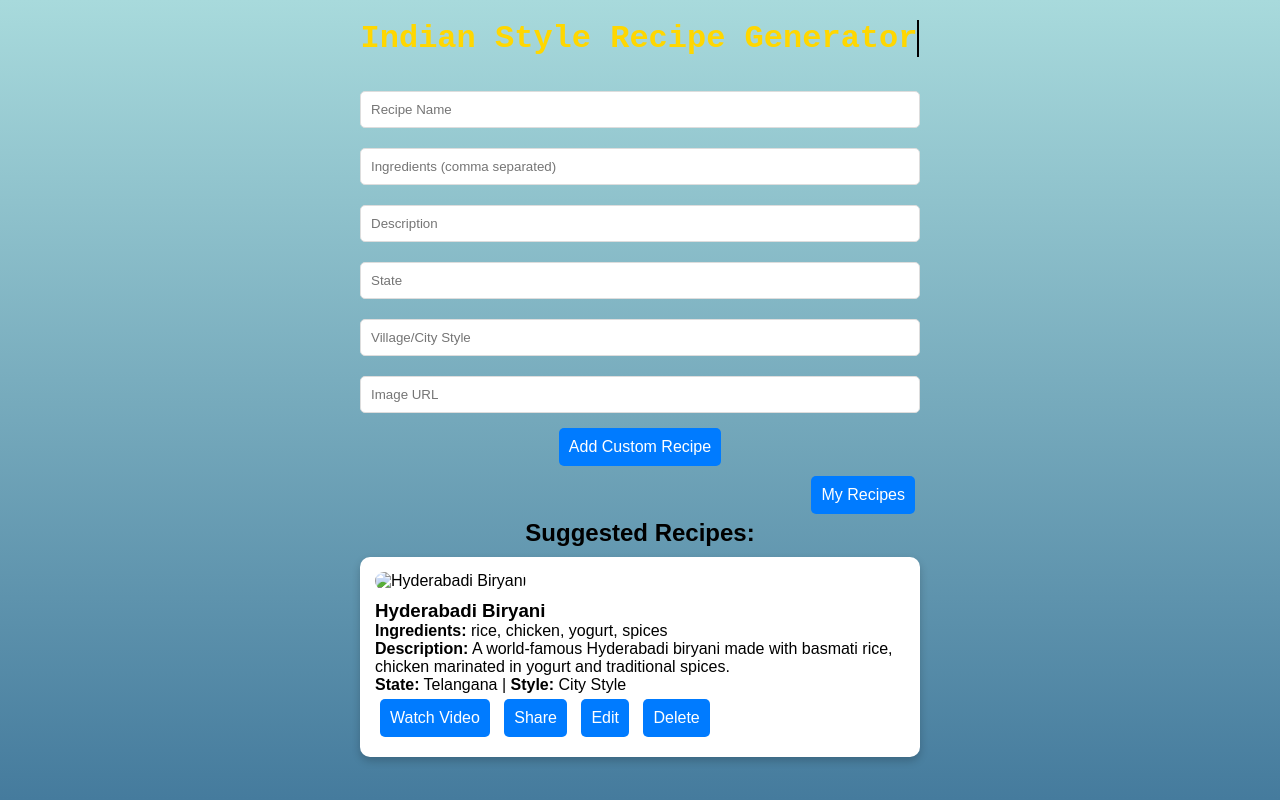
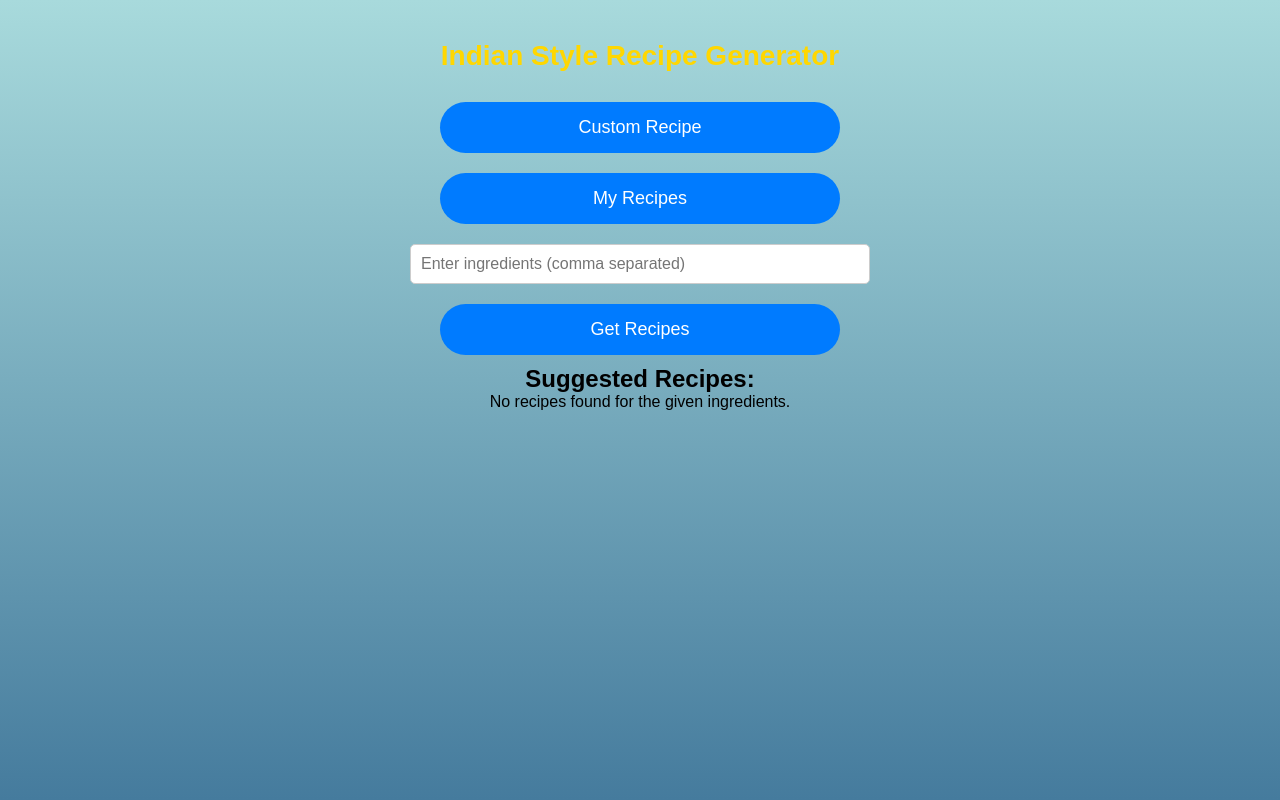
Before and after one commit to Zayan-Coder/desi-rasoi, a plain HTML site: page index.html in a window 1280 px wide. Drawn offline with Linux system fonts and the light colour scheme.

Commit message:
index.html

```diff
--- a/index.html
+++ b/index.html
@@ -16,187 +16,157 @@
             background: linear-gradient(to bottom, #a8dadc, #457b9d);
             display: flex;
             justify-content: center;
-            align-items: flex-start;
+            align-items: flex-start; /* Align to top */
             height: 100vh;
             overflow: hidden;
-            position: relative;
-            padding-top: 20px;
         }
 
         #wrapper {
             text-align: center;
             width: 100%;
-            max-width: 600px;
-            margin: 0 auto;
-            padding: 0 20px;
+            max-width: 500px;
+            margin: 20px auto; /* Centering */
+            padding: 20px;
         }
 
-        /* Typewriter text animation */
-        .typewriter h1 {
-            color: #FFD700; /* Golden color */
-            font-family: monospace;
-            white-space: nowrap;
-            overflow: hidden;
-            border-right: 2px solid;
-            font-weight: bold;
-            animation: typing 5s steps(40, end), blink-caret 0.75s step-end infinite;
-            font-size: 32px;
+        h1 {
+            color: gold; /* Non-glowing gold color */
+            font-size: 28px;
             margin-bottom: 20px;
-            display: inline-block;
         }
 
-        /* Typing effect */
-        @keyframes typing {
-            from { width: 0; }
-            to { width: 100%; }
-        }
-
-        /* Blinking caret */
-        @keyframes blink-caret {
-            from, to { border-color: transparent; }
-            50% { border-color: black; }
-        }
-
-        /* Button styling */
         button {
-            padding: 10px;
+            padding: 15px;
+            margin: 10px 0;
             background-color: #007bff;
             border: none;
-            border-radius: 5px;
+            border-radius: 30px;
             color: white;
-            font-size: 16px;
+            font-size: 18px;
             cursor: pointer;
-            margin: 5px;
+            width: 100%;
+            max-width: 400px;
+            transition: background-color 0.3s;
         }
 
         button:hover {
             background-color: #0056b3;
         }
 
-        /* Input Box Styling */
-        input[type="text"] {
+        /* Recipe Card Styles */
+        .recipe-card {
+            background: linear-gradient(to bottom right, #ffffff, #e0e0e0);
+            border-radius: 15px;
+            padding: 15px;
+            margin: 15px 0;
+            box-shadow: 0 2px 10px rgba(0, 0, 0, 0.1);
+        }
+
+        .recipe-card img {
+            max-width: 100%;
+            border-radius: 10px;
+            height: auto;
+        }
+
+        /* Input Box */
+        input[type="text"], input[type="text"]:focus {
             width: 100%;
             padding: 10px;
+            font-size: 16px;
             margin: 10px 0;
-            border: 1px solid #ddd;
+            border: 1px solid #ccc;
             border-radius: 5px;
+            transition: border-color 0.3s;
         }
 
-        /* Recipe Cards */
-        .recipe-card {
-            background-color: #fff;
-            border-radius: 10px;
-            box-shadow: 0 4px 8px rgba(0, 0, 0, 0.2);
-            padding: 15px;
-            margin: 10px 0;
-            text-align: left;
+        input[type="text"]:focus {
+            border-color: #007bff;
+            outline: none;
         }
 
-        /* Responsive Design */
+        /* Audio Element */
+        audio {
+            display: none; /* Hide audio player */
+        }
+
+        /* Responsive design */
         @media (max-width: 768px) {
-            .typewriter h1 {
+            h1 {
                 font-size: 24px;
             }
             button {
-                font-size: 14px;
+                font-size: 16px;
             }
-            input[type="text"] {
-                font-size: 14px;
-            }
-        }
-
-        /* Loading GIF */
-        #loading-gif {
-            display: none;
-            width: 100px;
-            margin: 20px auto;
-        }
-
-        /* Image styling for recipes */
-        .recipe-image {
-            width: 100%; /* Adjust the size as needed */
-            border-radius: 10px;
-            margin-bottom: 10px;
-        }
-
-        /* Custom styles for My Recipes and Custom Recipe */
-        #custom-recipe {
-            display: inline-block;
-            float: left;
-        }
-
-        #my-recipes {
-            display: inline-block;
-            float: right;
-        }
-
-        /* Clearfix for floating elements */
-        .clearfix::after {
-            content: "";
-            clear: both;
-            display: table;
         }
     </style>
 </head>
 <body>
 
     <div id="wrapper">
-        <div class="typewriter">
         <h1>Indian Style Recipe Generator</h1>
-        </div>
+        <button id="custom-recipe-btn" onclick="showCustomRecipeForm()">Custom Recipe</button>
+        <button id="my-recipes-btn" onclick="showMyRecipes()">My Recipes</button>
 
-        <div class="clearfix">
-            <div id="custom-recipe">
+        <input type="text" id="ingredient" placeholder="Enter ingredients (comma separated)">
+        <button onclick="suggestRecipe()">Get Recipes</button>
+
+        <h2>Suggested Recipes:</h2>
+        <div id="recipes"></div>
+
+        <!-- Custom Recipe Form -->
+        <div id="custom-recipe-form" style="display:none;">
+            <h3>Add Custom Recipe</h3>
             <input type="text" id="new-recipe-name" placeholder="Recipe Name">
             <input type="text" id="new-recipe-ingredients" placeholder="Ingredients (comma separated)">
             <input type="text" id="new-recipe-description" placeholder="Description">
             <input type="text" id="new-recipe-state" placeholder="State">
             <input type="text" id="new-recipe-style" placeholder="Village/City Style">
-                <input type="text" id="new-recipe-image" placeholder="Image URL">
-                <button onclick="addCustomRecipe()">Add Custom Recipe</button>
-            </div>
-            <div id="my-recipes">
-                <button onclick="showMyRecipes()">My Recipes</button>
-            </div>
+            <input type="text" id="new-recipe-image" placeholder="Image Path (e.g. biryani.jpg)">
+            <button onclick="addCustomRecipe()">Add Recipe</button>
+            <button onclick="hideCustomRecipeForm()">Cancel</button>
         </div>
 
-        <h2>Suggested Recipes:</h2>
-        <div id="recipes"></div>
-
-        <img id="loading-gif" src="Cooking.gif" alt="Loading">
-        <audio id="ready-sound" src="Cooked.wav"></audio>
-        <audio id="bg-music" src="Bg.mp3" loop autoplay></audio>
+        <!-- Audio for background music -->
+        <audio id="bg-music" loop>
+            <source src="Bg.mp3" type="audio/mp3">
+        </audio>
+        <audio id="ready-sound">
+            <source src="Cooked.wav" type="audio/wav">
+        </audio>
     </div>
 
     <script>
-        // Initialize recipes from local storage or default values
-        let recipes = JSON.parse(localStorage.getItem('recipes')) || [
-            {
-                name: "Hyderabadi Biryani",
-                ingredients: ["rice", "chicken", "yogurt", "spices"],
-                description: "A world-famous Hyderabadi biryani made with basmati rice, chicken marinated in yogurt and traditional spices.",
-                state: "Telangana",
-                style: "City Style",
-                image: "Hydrabadi biryani.jpg",
-                video: "https://www.youtube.com/watch?v=QdpB1h0MS6M"
+        const recipes = JSON.parse(localStorage.getItem('recipes')) || [];
+
+        // Show custom recipe form
+        function showCustomRecipeForm() {
+            document.getElementById('custom-recipe-form').style.display = 'block';
         }
-        ];
+
+        // Hide custom recipe form
+        function hideCustomRecipeForm() {
+            document.getElementById('custom-recipe-form').style.display = 'none';
+        }
 
         // Function to add a custom recipe
         function addCustomRecipe() {
             const name = document.getElementById('new-recipe-name').value;
-            const ingredients = document.getElementById('new-recipe-ingredients').value.split(',').map(item => item.trim());
+            const ingredients = document.getElementById('new-recipe-ingredients').value.split(',').map(i => i.trim());
             const description = document.getElementById('new-recipe-description').value;
             const state = document.getElementById('new-recipe-state').value;
             const style = document.getElementById('new-recipe-style').value;
             const image = document.getElementById('new-recipe-image').value;
 
-            const newRecipe = { name, ingredients, description, state, style, image, video: "#" }; // Video URL can be added later
+            const newRecipe = { name, ingredients, description, state, style, image };
             recipes.push(newRecipe);
-            localStorage.setItem('recipes', JSON.stringify(recipes)); // Update local storage
-            displayRecipes(recipes); // Refresh the recipe list
+            localStorage.setItem('recipes', JSON.stringify(recipes));
+            displayRecipes(recipes);
+            hideCustomRecipeForm(); // Hide the form after adding
+            clearForm();
+        }
 
-            // Clear input fields
+        // Function to clear the input form
+        function clearForm() {
             document.getElementById('new-recipe-name').value = '';
             document.getElementById('new-recipe-ingredients').value = '';
             document.getElementById('new-recipe-description').value = '';
@@ -205,47 +175,48 @@
             document.getElementById('new-recipe-image').value = '';
         }
 
+        // Function to suggest recipes based on ingredients
+        function suggestRecipe() {
+            const ingredientInput = document.getElementById("ingredient").value;
+            const ingredientList = ingredientInput.split(',').map(item => item.trim().toLowerCase());
+            const suggestedRecipes = recipes.filter(recipe =>
+                ingredientList.some(ingredient => recipe.ingredients.map(i => i.toLowerCase()).includes(ingredient))
+            );
+
+            displayRecipes(suggestedRecipes);
+            document.getElementById('bg-music').play(); // Play background music
+        }
+
         // Function to display recipes
-        function displayRecipes(recipesToDisplay) {
-            const recipesContainer = document.getElementById('recipes');
-            recipesContainer.innerHTML = ''; // Clear previous recipes
-            const loadingGif = document.getElementById('loading-gif');
+        function displayRecipes(suggestedRecipes) {
+            const recipesDiv = document.getElementById("recipes");
+            recipesDiv.innerHTML = ""; // Clear previous results
 
-            // Show loading GIF for 5 seconds
-            loadingGif.style.display = 'block';
-            setTimeout(() => {
-                loadingGif.style.display = 'none';
-
-                if (recipesToDisplay.length === 0) {
-                    recipesContainer.innerHTML = '<p>No recipes found.</p>';
+            if (suggestedRecipes.length === 0) {
+                recipesDiv.innerHTML = "<p>No recipes found for the given ingredients.</p>";
                 return;
             }
 
-                recipesToDisplay.forEach((recipe, index) => {
-                    const recipeCard = document.createElement('div');
-                    recipeCard.className = 'recipe-card';
+            suggestedRecipes.forEach((recipe, index) => {
+                const recipeCard = document.createElement("div");
+                recipeCard.className = "recipe-card";
                 recipeCard.innerHTML = `
-                        <img class="recipe-image" src="${recipe.image}" alt="${recipe.name}">
-                        <h3>${recipe.name}</h3>
-                        <p><strong>Ingredients:</strong> ${recipe.ingredients.join(', ')}</p>
-                        <p><strong>Description:</strong> ${recipe.description}</p>
-                        <p><strong>State:</strong> ${recipe.state} | <strong>Style:</strong> ${recipe.style}</p>
-                        <div class="buttons">
-                            <button onclick="window.open('${recipe.video}', '_blank')">Watch Video</button>
+                    <strong>${recipe.name}</strong><br>
+                    <em>${recipe.description}</em><br>
+                    <strong>State:</strong> ${recipe.state} | <strong>Style:</strong> ${recipe.style}<br>
+                    <img src="${recipe.image}" alt="${recipe.name}">
                     <button onclick="shareRecipe(recipe)">Share</button>
                     <button onclick="editRecipe(${index})">Edit</button>
                     <button onclick="deleteRecipe(${index})">Delete</button>
-                        </div>
                 `;
-                    recipesContainer.appendChild(recipeCard);
+                recipesDiv.appendChild(recipeCard);
             });
 
-                // Play the ready sound when recipes are displayed
+            // Play the sound when recipes are displayed
             document.getElementById('ready-sound').play();
-            }, 5000); // Show GIF for 5 seconds
         }
 
-        // Function to show custom recipes
+        // Function to show My Recipes
         function showMyRecipes() {
             displayRecipes(recipes);
         }
@@ -266,29 +237,40 @@
             document.getElementById('new-recipe-state').value = recipe.state;
             document.getElementById('new-recipe-style').value = recipe.style;
             document.getElementById('new-recipe-image').value = recipe.image;
-            deleteRecipe(index); // Remove the recipe from the list for editing
+
+            // Delete the recipe from the list for editing
+            deleteRecipe(index);
+            hideCustomRecipeForm(); // Hide form so user can update the recipe
         }
 
         // Function to share a recipe
         function shareRecipe(recipe) {
-            const shareText = `Check out this recipe for ${recipe.name}:\nIngredients: ${recipe.ingredients.join(', ')}\nDescription: ${recipe.description}\nImage: ${recipe.image}`;
+            const recipeDetails = `
+                Recipe Name: ${recipe.name}
+                Ingredients: ${recipe.ingredients.join(', ')}
+                Description: ${recipe.description}
+                State: ${recipe.state}
+                Style: ${recipe.style}
+                Image: ${recipe.image}
+            `;
             if (navigator.share) {
                 navigator.share({
                     title: recipe.name,
-                    text: shareText,
+                    text: recipeDetails,
                     url: window.location.href,
-                }).then(() => {
-                    console.log('Recipe shared successfully!');
-                }).catch((error) => {
-                    console.error('Error sharing the recipe:', error);
-                });
+                })
+                .then(() => console.log('Recipe shared successfully!'))
+                .catch(error => console.error('Error sharing recipe:', error));
             } else {
-                alert('Sharing not supported on this browser. Copy the text to share:\n' + shareText);
+                alert('Sharing not supported in this browser. Copy the details manually:\n' + recipeDetails);
             }
         }
 
-        // Initial display of recipes
+        // Display the saved recipes when the page loads
+        window.onload = function() {
             displayRecipes(recipes);
+            document.getElementById('bg-music').play(); // Play background music
+        };
     </script>
 </body>
 </html>
```
Lines whose indentation alone changed are shown as unchanged.
